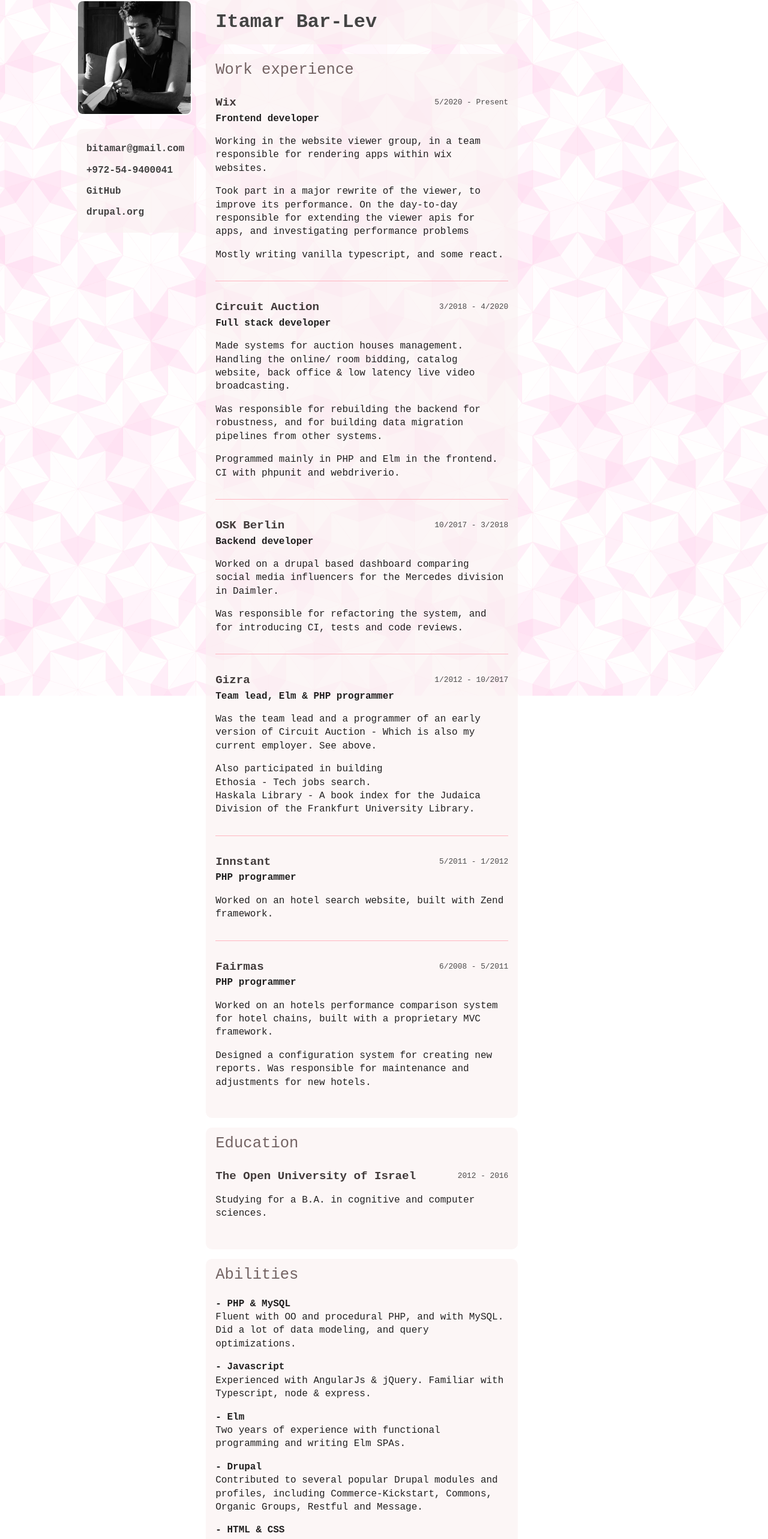
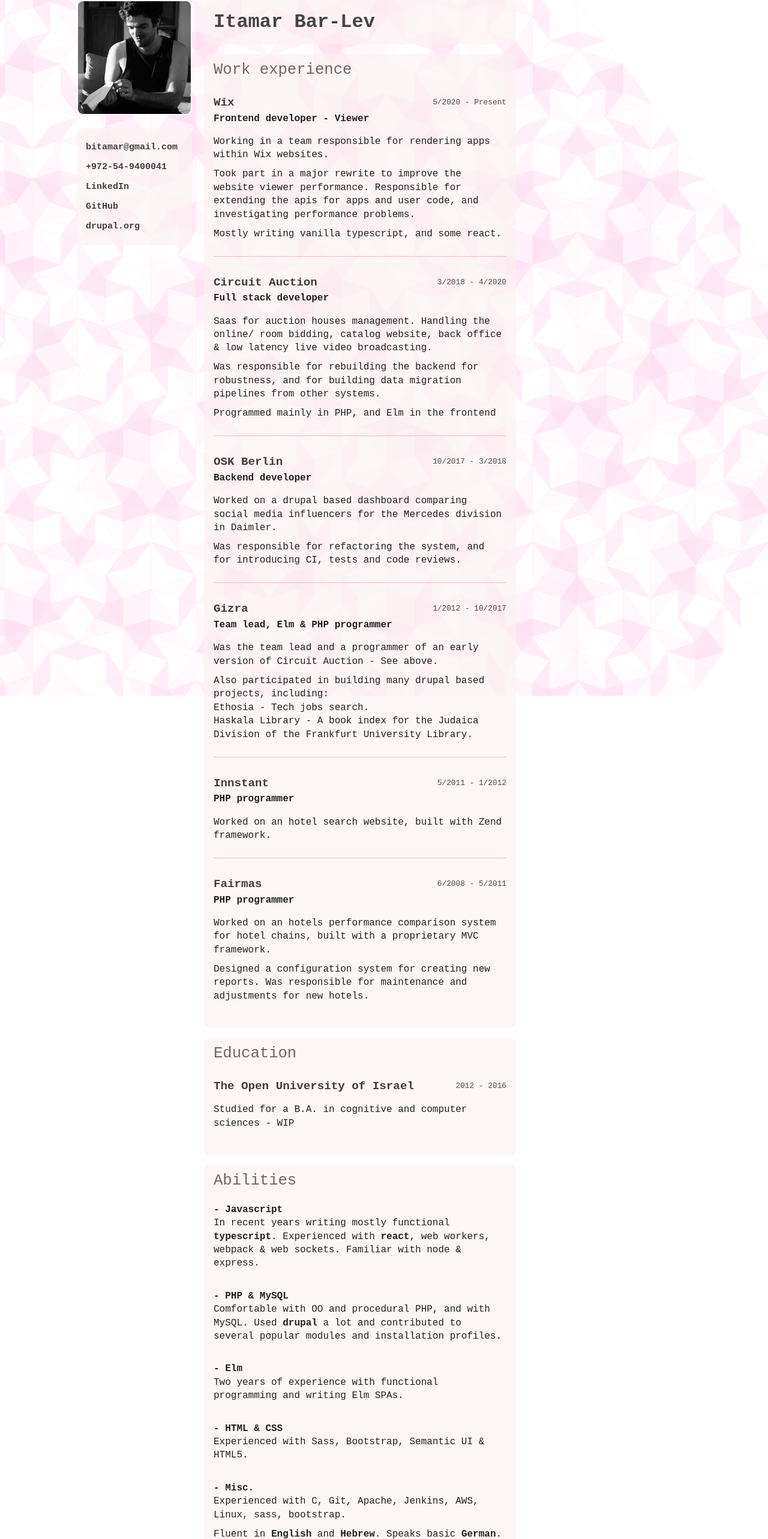
Before and after one commit to bitamar/cv, a React (Create React App) app: page / in a window 1280 px wide. Shown: the part 40-2606 px from the top of the page at 60% size. Built offline with nearby package versions, Linux system fonts and the light colour scheme.

Commit message:
better print css + content fixes

```diff
--- a/src/App.scss
+++ b/src/App.scss
@@ -22,7 +22,7 @@ h2 {
 }
 
 p {
-  margin: 0 0 1em;
+  margin: 0 0 0.6em;
 }
 
 a {
@@ -47,8 +47,12 @@ a {
     }
   }
 
-  &.bullets > div .title:before {
-    content: "- ";
+  &.bullets > div {
+    margin-bottom: 2em;
+
+    .title:before {
+      content: "- ";
+    }
   }
 }
 
@@ -61,9 +65,6 @@ a {
   &:first-child {
     margin-top: 0;
   }
-  &:last-child {
-    margin-bottom: 0;
-  }
 }
 
 .contact {
@@ -74,6 +75,11 @@ a {
 
   .item {
     line-height: 2.2em;
+  }
+
+  .box {
+    margin-top: 1em;
+    font-size: 15px;
   }
 }
 
@@ -158,24 +164,23 @@ a {
   .column {
     float: none;
     margin: 0;
+    padding: 1em;
+    padding-bottom: 0;
   }
 
   .column.contact {
-    padding: 1em;
-    .box {
-      padding: 0;
-    }
     img {
       float: right;
     }
   }
 
   .column.details {
-    width: 100%;
+    width: auto;
   }
 
   #background {
     height: 100%;
+    width: 160%;
   }
 }
 
@@ -192,13 +197,19 @@ a {
     display: block;
   }
 
-  html {
+  body {
+    font-family: "Helvetica Neue", Helvetica, Arial, sans-serif;
     font-size: 14px;
+    padding: 30px;
+  }
+
+  p {
+    text-align: justify;
   }
 
   h1 {
     position: absolute;
-    top: 0;
+    top: 30px;
   }
 
   .column {
@@ -208,23 +219,24 @@ a {
 
   .column.contact {
     padding: 0;
-    margin-left: 40px;
+    margin-left: 15px;
 
     .box {
       padding: 0;
-      margin-top: 60px;
+      margin-top: 50px;
     }
 
     img {
       position: absolute;
-      right: 0;
-      top: 0;
+      right: 40px;
+      top: 30px;
       width: 80px;
       height: 80px;
     }
   }
 
   .column.details {
-    width: 930px;
+    margin: 0;
+    width: auto;
   }
 }
--- a/src/App.tsx
+++ b/src/App.tsx
@@ -22,7 +22,7 @@ function debounce(f: () => void) {
 }
 
 function App(): JSX.Element {
-  const isNarrow = () => window.innerWidth <= 1024;
+  const isNarrow = () => window.innerWidth < 1024;
 
   const [displayBg, setDisplayBg] = React.useState(true);
   const [narrow, setNarrow] = React.useState(isNarrow());
@@ -68,14 +68,18 @@ function App(): JSX.Element {
 
         <div className="box list">
           <div className="item just-print">
-            See up-to-date version at{" "}
-            <a href="">https://bitamar.github.io/cv</a>
+            See up-to-date version at <b>bitamar.github.io/cv</b>
           </div>
           <div className="item">
             <a href="mailto:bitamar@gmail.com">bitamar@gmail.com</a>
           </div>
           <div className="item">
             <a href="tel:+972-54-9400041">+972-54-9400041</a>
+          </div>
+          <div className="item dont-print">
+            <a href="https://www.linkedin.com/in/itamar-shapira-bar-lev-6a735720">
+              LinkedIn
+            </a>
           </div>
           <div className="item dont-print">
             <a href="https://github.com/bitamar">GitHub</a>
--- a/src/content.json
+++ b/src/content.json
@@ -3,10 +3,10 @@
     {
       "place": "Wix",
       "when": "5/2020 - Present",
-      "role": "Frontend developer",
+      "role": "Frontend developer - Viewer",
       "description": [
-        "Working in the website viewer group, in a team responsible for rendering apps within wix websites.",
-        "Took part in a major rewrite of the viewer, to improve its performance. On the day-to-day responsible for extending the viewer apis for apps, and investigating performance problems",
+        "Working in a team responsible for rendering apps within Wix websites.",
+        "Took part in a major rewrite to improve the website viewer performance. Responsible for extending the apis for apps and user code, and investigating performance problems.",
         "Mostly writing vanilla typescript, and some react."
       ]
     },
@@ -15,9 +15,9 @@
       "when": "3/2018 - 4/2020",
       "role": "Full stack developer",
       "description": [
-        "Made systems for auction houses management. Handling the online/ room bidding, catalog website, back office & low latency live video broadcasting.",
+        "Saas for auction houses management. Handling the online/ room bidding, catalog website, back office & low latency live video broadcasting.",
         "Was responsible for rebuilding the backend for robustness, and for building data migration pipelines from other systems.",
-        "Programmed mainly in PHP and Elm in the frontend. CI with phpunit and webdriverio."
+        "Programmed mainly in PHP, and Elm in the frontend"
       ]
     },
     {
@@ -34,8 +34,8 @@
       "when": "1/2012 - 10/2017",
       "role": "Team lead, Elm & PHP programmer",
       "description": [
-        "Was the team lead and a programmer of an early version of Circuit Auction - Which is also my current employer. See above.",
-        "Also participated in building <br/> Ethosia - Tech jobs search. <br/> Haskala Library - A book index for the Judaica Division of the Frankfurt University Library."
+        "Was the team lead and a programmer of an early version of Circuit Auction - See above.",
+        "Also participated in building many drupal based projects, including:<br/> Ethosia - Tech jobs search. <br/> Haskala Library - A book index for the Judaica Division of the Frankfurt University Library."
       ]
     },
     {
@@ -60,20 +60,22 @@
     {
       "place": "The Open University of Israel",
       "when": "2012 - 2016",
-      "description": ["Studying for a B.A. in cognitive and computer sciences."]
+      "description": [
+        "Studied for a B.A. in cognitive and computer sciences - WIP"
+      ]
     }
   ],
   "abilities": [
     {
-      "title": "PHP & MySQL",
+      "title": "Javascript",
       "description": [
-        "Fluent with OO and procedural PHP, and with MySQL. Did a lot of data modeling, and query optimizations."
+        "In recent years writing mostly functional <b>typescript</b>. Experienced with <b>react</b>, web workers, webpack & web sockets. Familiar with node & express."
       ]
     },
     {
-      "title": "Javascript",
+      "title": "PHP & MySQL",
       "description": [
-        "Experienced with AngularJs & jQuery. Familiar with Typescript, node & express."
+        "Comfortable with OO and procedural PHP, and with MySQL. Used <b>drupal</b> a lot and contributed to several popular modules and installation profiles."
       ]
     },
     {
@@ -83,19 +85,13 @@
       ]
     },
     {
-      "title": "Drupal",
-      "description": [
-        "Contributed to several popular Drupal modules and profiles, including Commerce-Kickstart, Commons, Organic Groups, Restful and Message."
-      ]
-    },
-    {
       "title": "HTML & CSS",
       "description": ["Experienced with Sass, Bootstrap, Semantic UI & HTML5."]
     },
     {
       "title": "Misc.",
       "description": [
-        "Experienced with C, Git, Apache, Jenkins, AWS, behat and webdriverio tests. Most comfortable with linux. Knows a little of Haskell and Java.",
+        "Experienced with C, Git, Apache, Jenkins, AWS, Linux, sass, bootstrap.",
         "Fluent in <b>English</b> and <b>Hebrew</b>. Speaks basic <b>German</b>."
       ]
     }
```
